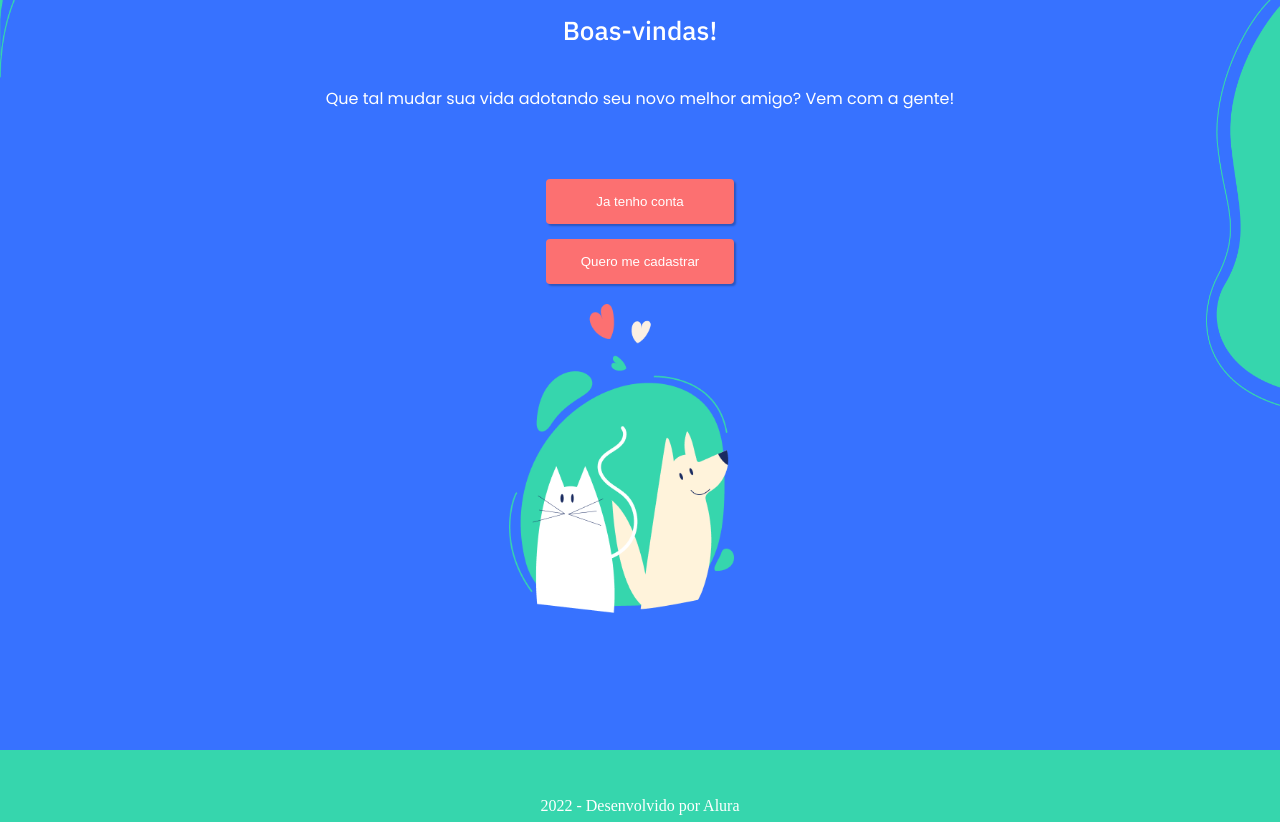
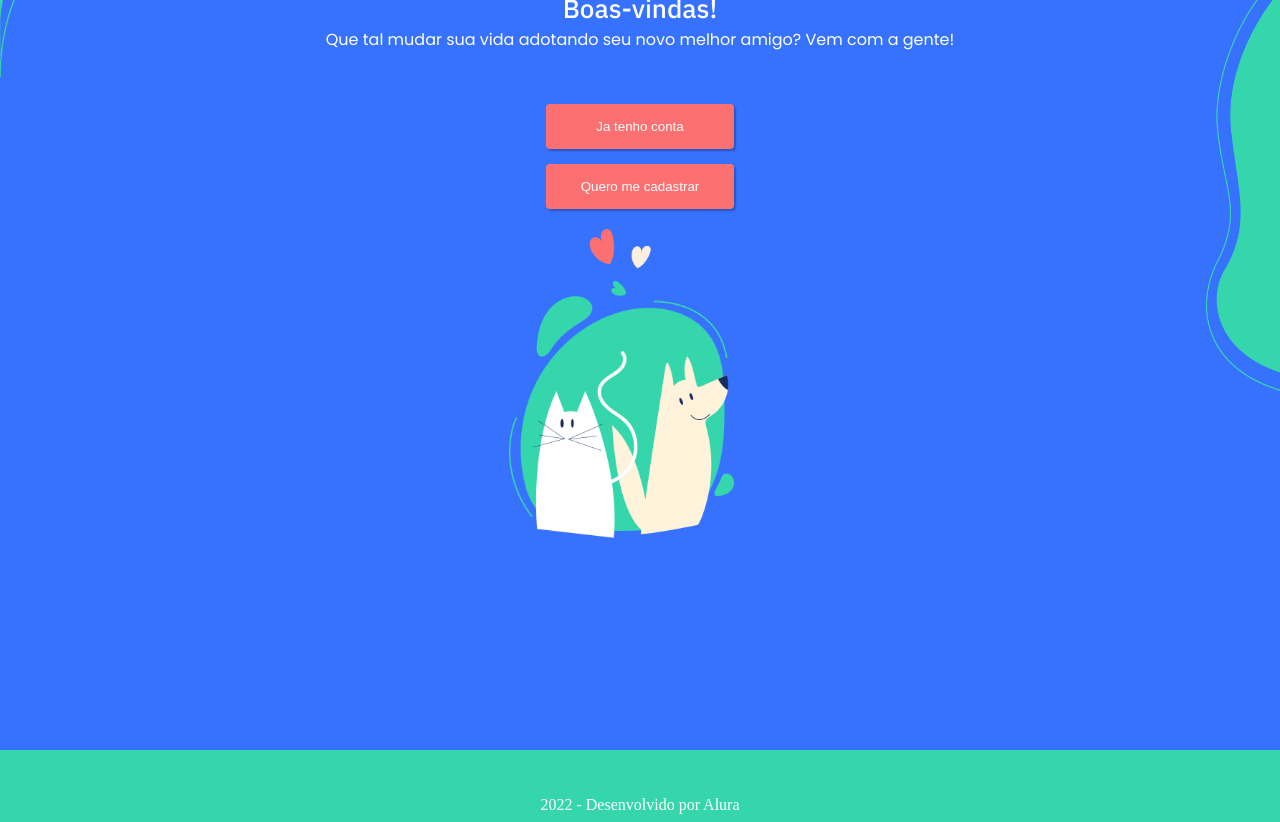
Before and after one commit to edumaximo2007/Adora-pet, a plain HTML site: page index.html in a window 1280 px wide. Shown: the part 217-1039 px from the top of the page. Drawn offline with Linux system fonts and the light colour scheme.

Commit message:
correcoes na pagina inicial

```diff
--- a/index.html
+++ b/index.html
@@ -8,6 +8,7 @@
     <link rel="preconnect" href="https://fonts.gstatic.com" crossorigin>
     <link href="https://fonts.googleapis.com/css2?family=IBM+Plex+Sans:wght@500&family=Inter:wght@800&display=swap" rel="stylesheet">
     <link href="https://fonts.googleapis.com/css2?family=Poppins&display=swap" rel="stylesheet">
+    <link rel="stylesheet" href="./assets/css/reset.css">
     <link rel="stylesheet" href="./assets/css/base.css">
     <link rel="stylesheet" href="./assets/css/home/main.css">
     <link rel="stylesheet" href="./assets/css/header/header.css">
@@ -34,7 +35,6 @@
 </head>
 <body>
     <div class="main">
-
         <header class="header">
             <div class="logo">
                 <img class="logo__imagem" src="./assets/img/Logo.svg" alt="logo">
```
